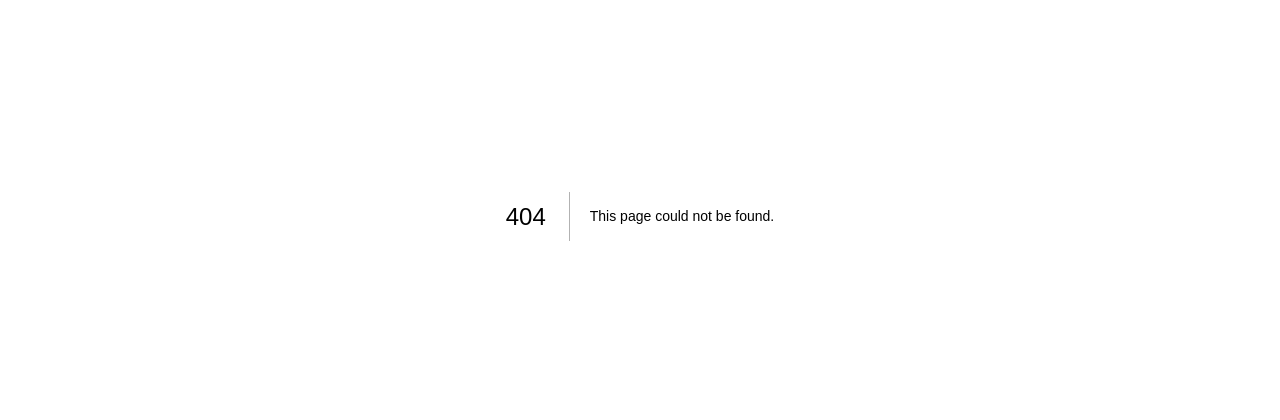
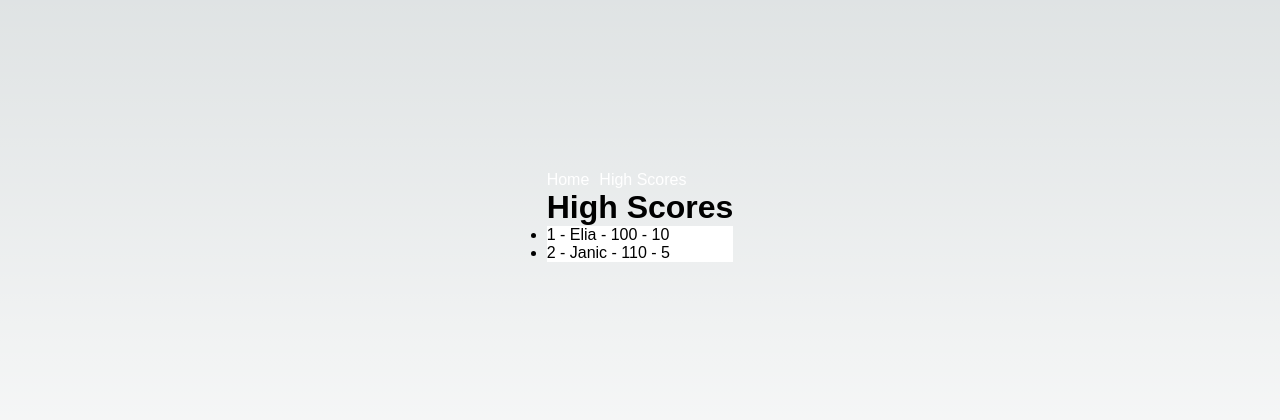
Before and after one commit to SomethingLikeAChicken/M-151-Documentation, a Next.js app: page /HighScorePage in a window 1280 px wide. Before the commit this address had no page. Shown: the part 184-604 px from the top of the page. Built offline with nearby package versions, Linux system fonts and the light colour scheme.

Commit message:
working nav, highscore

```diff
--- /dev/null
+++ b/src/pages/HighScorePage.js
@@ -0,0 +1,36 @@
+import React, { useState, useEffect } from "react";
+import Head from "next/head";
+import HighScore from "./components/HighScore";
+import NavigationMenu from "./components/NavigationMenu";
+function HighScorePage() {
+  const [highScores, setHighScores] = useState([]);
+
+  useEffect(() => {
+    // Fetch high scores from API or JSON file
+    const scores = [
+      { id: 1, name: "Elia", money: 100, roundsPlayed: 10 },
+      { id: 2, name: "Janic", money: 110, roundsPlayed: 5 },
+    ];
+    setHighScores(scores);
+  }, []);
+
+  return (
+    <div>
+      <Head>
+        <title>High Scores</title>
+        <link rel="icon" href="/favicon.ico" />
+      </Head>
+
+      <main>
+        <header>
+            <NavigationMenu></NavigationMenu>
+        </header>
+        <div>
+          <HighScore scores={highScores} />
+        </div>
+      </main>
+    </div>
+  );
+}
+
+export default HighScorePage;
--- /dev/null
+++ b/src/pages/components/HighScore.js
@@ -0,0 +1,24 @@
+import React, { useState, useEffect } from 'react';
+
+function HighScore({ scores }) {
+  const [highScores, setHighScores] = useState([]);
+
+  useEffect(() => {
+    setHighScores(scores);
+  }, [scores]);
+
+  return (
+    <div>
+      <h1>High Scores</h1>
+      <ul className='scores'>
+        {highScores.map((score) => (
+          <li key={score.money}>
+            {score.id} - {score.name} - {score.money} - {score.roundsPlayed}
+          </li>
+        ))}
+      </ul>
+    </div>
+  );
+}
+
+export default HighScore;
--- /dev/null
+++ b/src/pages/components/NavigationMenu.js
@@ -0,0 +1,22 @@
+import Link from "next/link";
+
+const NavigationMenu = () => {
+  return (
+    <nav>
+      <ul className="navbar">
+        <li>
+          <Link href="/" passHref legacyBehavior>
+            <a className="link">Home</a>
+          </Link>
+        </li>
+        <li>
+          <Link href="/HighScorePage" passHref legacyBehavior>
+            <a className="link">High Scores</a>
+          </Link>
+        </li>
+      </ul>
+    </nav>
+  );
+};
+
+export default NavigationMenu;
--- a/src/styles/styles.css
+++ b/src/styles/styles.css
@@ -3,13 +3,23 @@
     padding: 0;
     box-sizing: border-box;
     font-family: 'Poppins', sans-serif;
-    color: black; /*Remove at end*/
+    color: black;
 }
 body{
     display: flex;
     align-items: center;
     justify-content: center;
     min-height: 100vh;
+}
+.navbar{
+    display: flex;
+    flex-direction: row;
+    list-style: none;
+}
+.link{
+    color: white;
+    text-decoration: none;
+    margin-right: 10px;
 }
 .wrapper{
     width: 450px;
@@ -72,3 +82,7 @@ body{
     border-radius: 5px;
     margin-bottom: 30px;
 }
+.scores{
+    color: #FFF;
+    background-color: #FFF;
+}
```
Also changed, not shown: src/pages/components/Wheel.js (added, +29 -0 lines), src/pages/index.js (+34 -5 lines), 1 other file (tests, documents, lock files or other folders).
